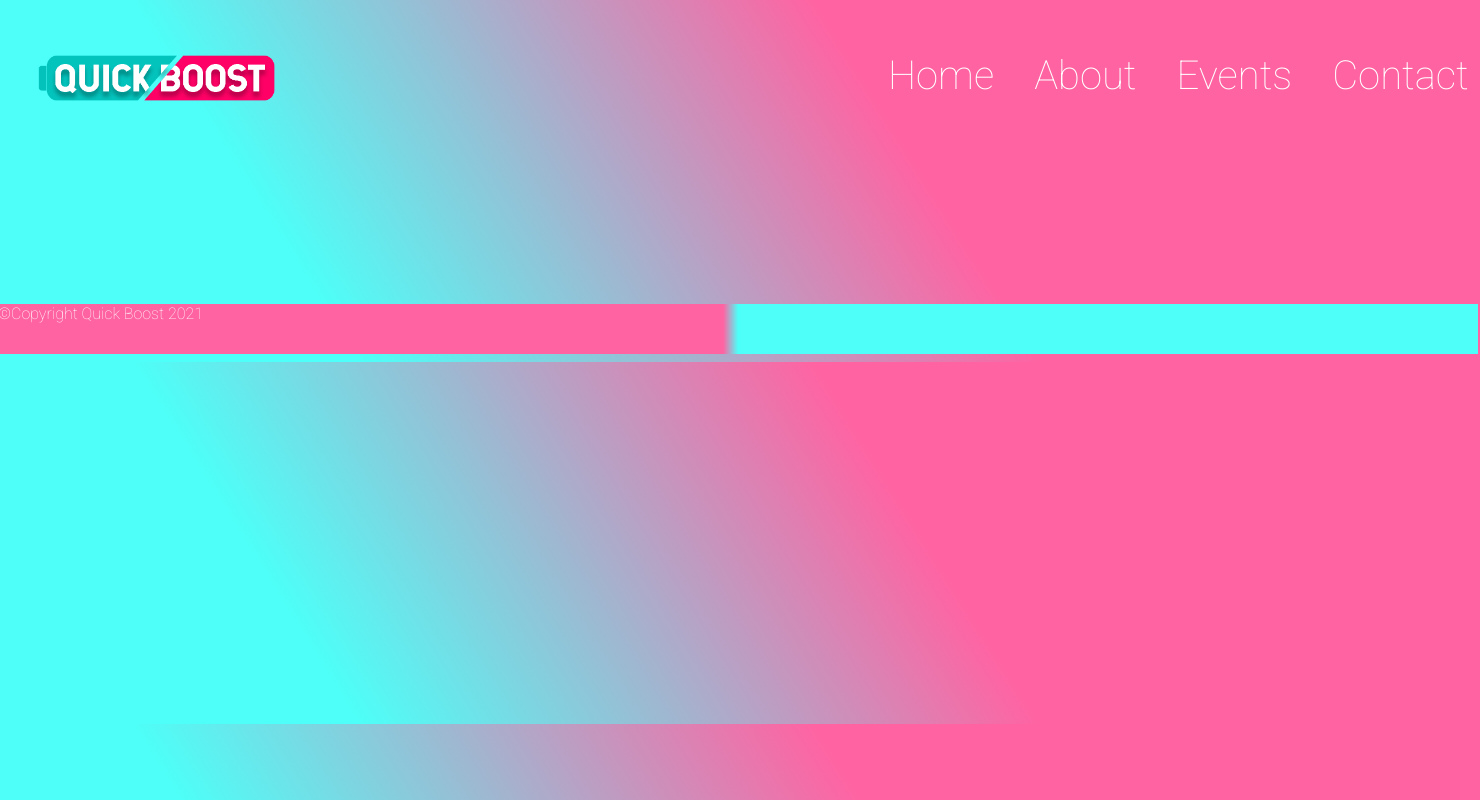
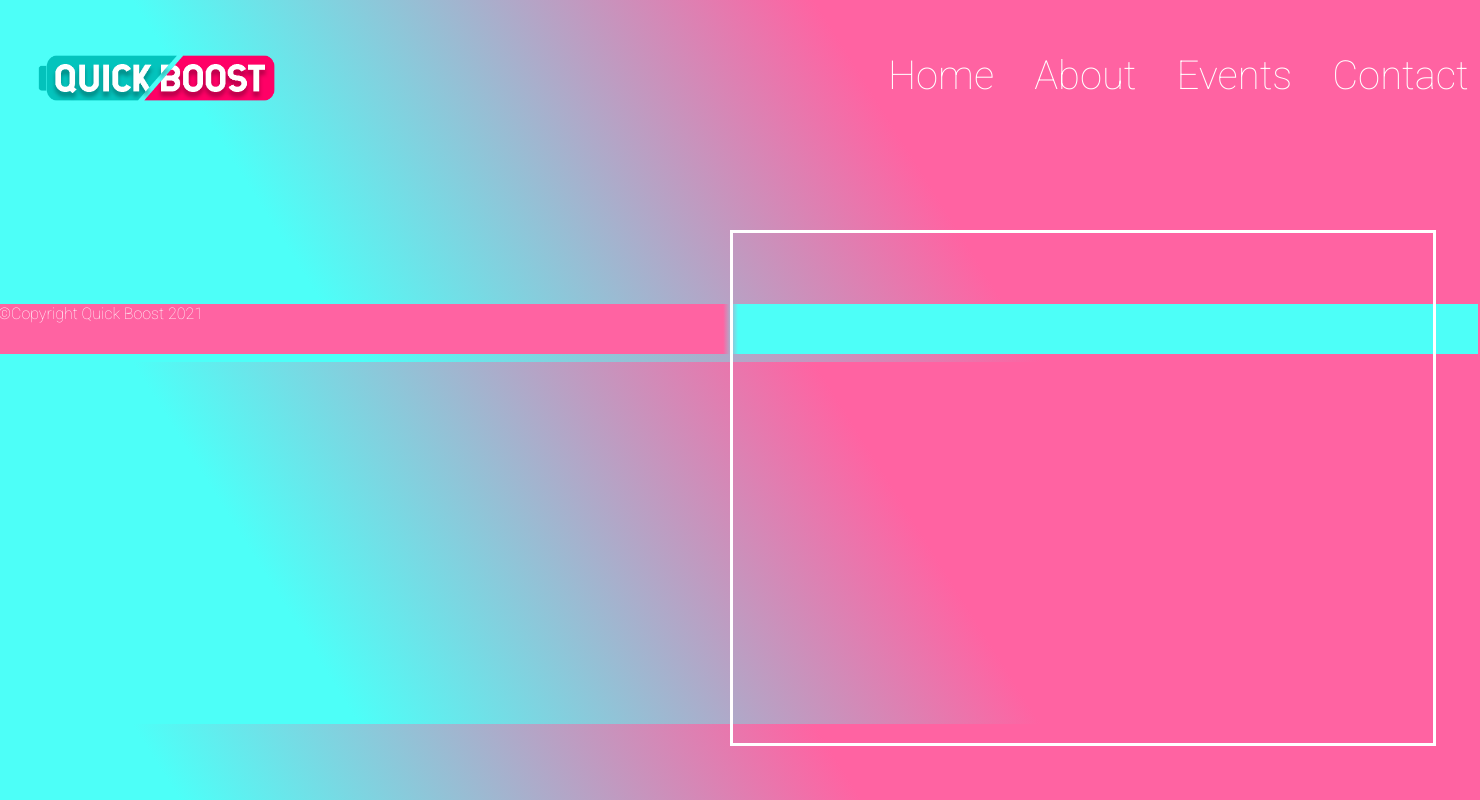
Before and after one commit to lo0e-swd4/ALA3-2-quick-boost, a PHP site: page / in a window 1480 px wide. Run offline with PHP 8.4, Linux system fonts and the light colour scheme; data that the repository does not hold is empty.

Commit message:
wijziginge homepage

```diff
--- a/css/Quick-Boost.css
+++ b/css/Quick-Boost.css
@@ -1,6 +1,19 @@
 *{
     font-family: 'Roboto', sans-serif;
 }
+
+
+#slideShow{
+    position: absolute;
+    top: 230px;
+    left: 730px;
+    display: block;
+    height: 510px;
+    width: 700px;
+    border-style: solid;
+    border-color: white;
+}
+
 
 header{
     display: flex;
@@ -11,6 +24,7 @@ Body{
     display: block;
     background: linear-gradient(58deg, rgba(77,255,248,1) 21%, rgba(255,99,162,1) 61%);
     width: 99%;
+
 }
 
 .logo{
@@ -52,24 +66,16 @@ Body{
     display: block;
     width: 200px;
     height: 200px;
+
 }
 
 .drieblikjes{
     display: block;
     position: relative;
-    left: -200px;
+    left: -280px;
     top: -150px;
     width: 1200px;
     height: 700px;
-
-}
-
-.images{
-    display: block;
-    position: relative;
-    top: 100px;
-    width: 900px;
-    height: 600px;
 }
 
 
--- a/index.php
+++ b/index.php
@@ -43,13 +43,13 @@
         </header>
 
         <main>
-       <?php if(isset($aanbieding)) { ?>
+        <?php if(isset($aanbieding)) { ?>
             <article class="aanbiedding-text">
                 <img src="images/<?php echo $aanbieding[2]; ?>" class="drieblikjes">
             </article>
        <?php } ?>
 
-        <div id="slideShow" style="width: 200px; heigth: 200px; display: block; background-size: 100% 100%;">
+        <div id="slideShow"></div>
 
         </main>
         <footer>
--- a/js/homepage.js
+++ b/js/homepage.js
@@ -3,7 +3,7 @@ var slides;
 var count= 0;
 
 window.onload = function(){
-    slideshow = document.getElementById("slideShow");
+    slideshow = document.getElementById('slideShow');
     slides = ['ad1.png', 'ad2.png', 'ad3.png'];
 
     setInterval(showSlides, 1000);
@@ -11,7 +11,7 @@ window.onload = function(){
 }
 
 function showSlides(){
-    slideShow.style.backgroundImage = "url(images/" + slides[count] + ")";
+    slideShow.style.backgroundImage = 'url(images/" + slides[count] + ")';
     if(count >= 2){
         count = 0;
     }else{
```
